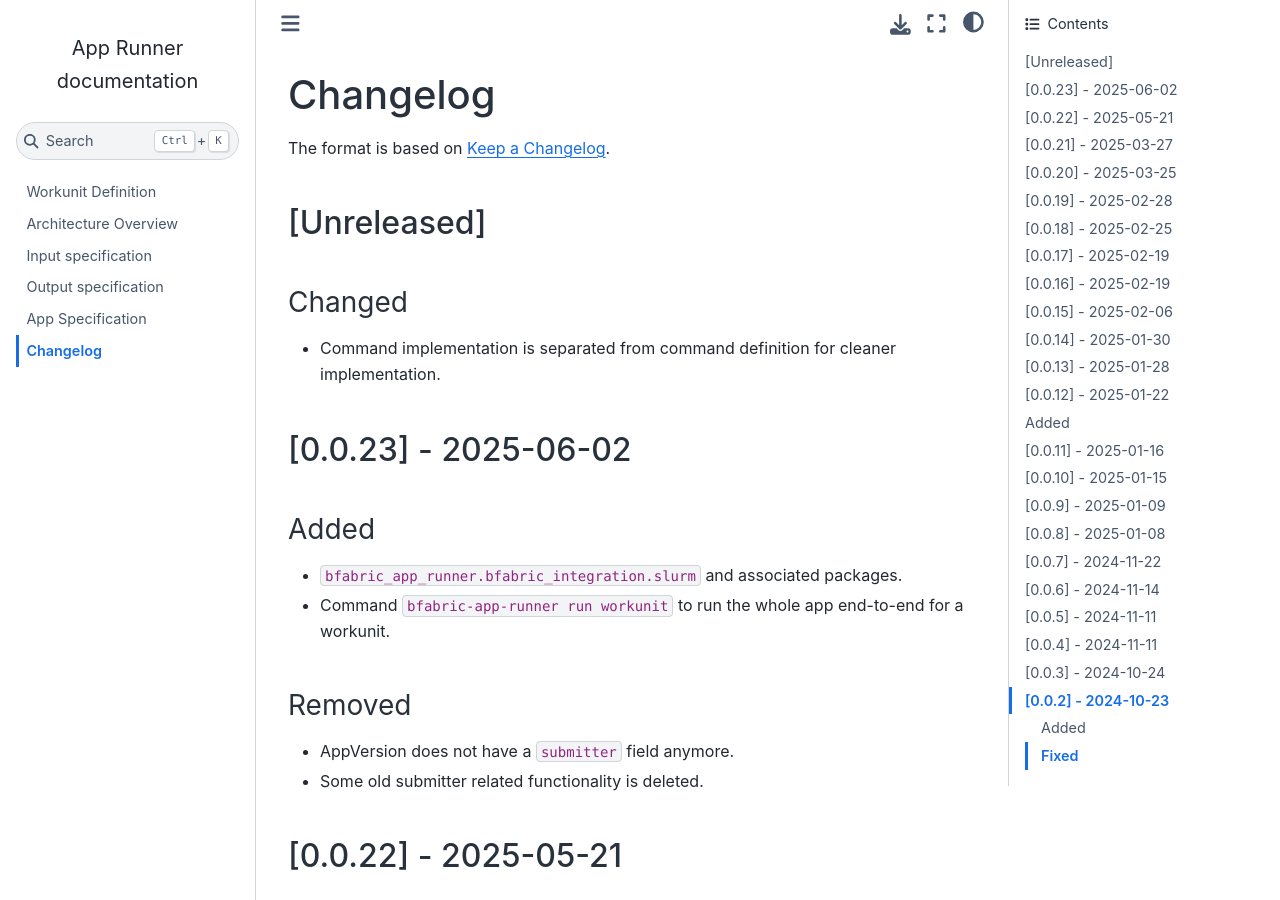
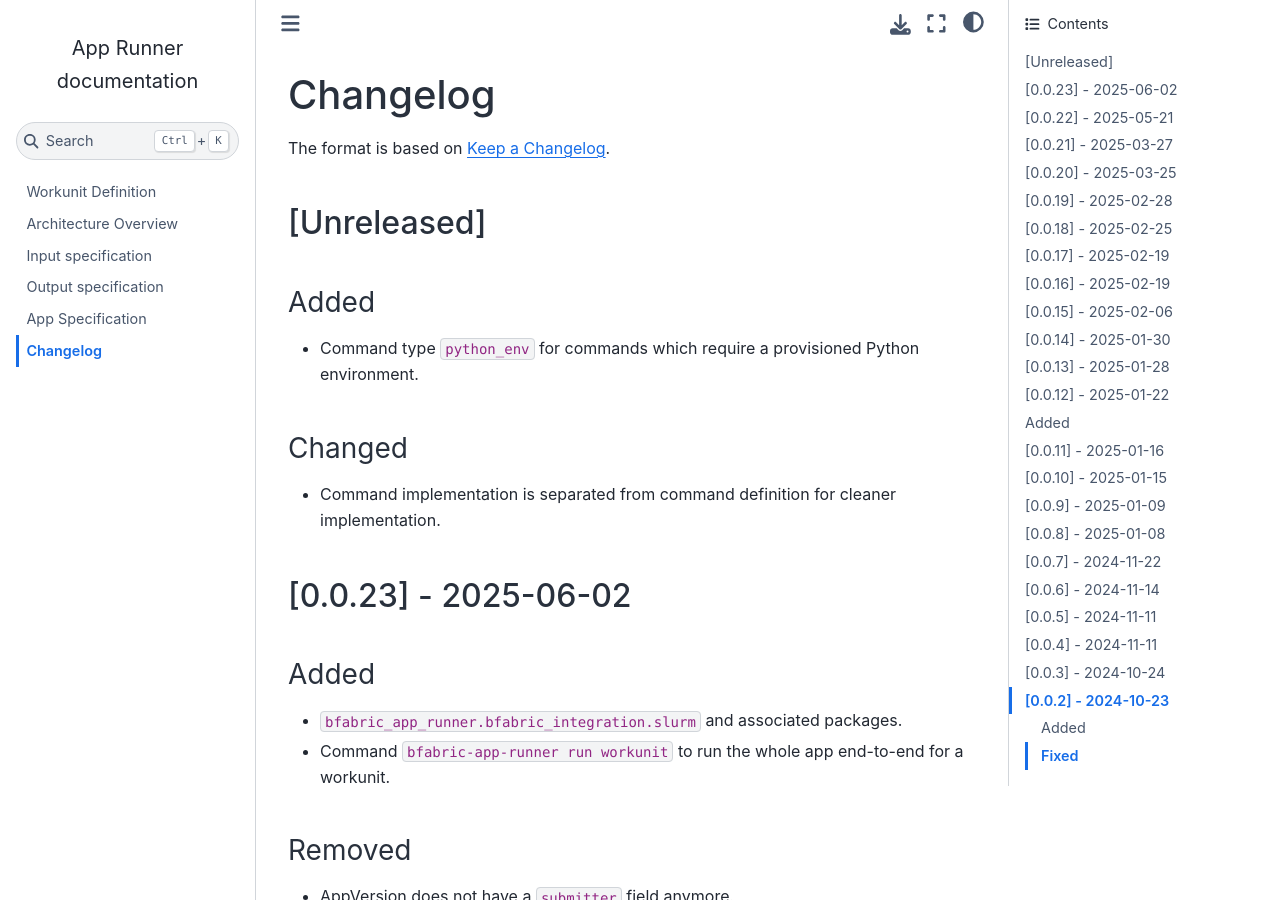
Before and after one commit to fgcz/bfabricPy, a Sphinx documentation site: the page built from bfabric_app_runner/docs/changelog.md, in a window 1280 px wide and 900 px high. Built offline with Sphinx 7.4.7 and the Sphinx Book theme 1.1.4, drawn with Linux system fonts in a browser that asks for light colours.

Commit message:
changelog

```diff
--- a/bfabric_app_runner/docs/changelog.md
+++ b/bfabric_app_runner/docs/changelog.md
@@ -3,6 +3,10 @@
 The format is based on [Keep a Changelog](https://keepachangelog.com/en/1.1.0/).
 
 ## \[Unreleased\]
+
+### Added
+
+- Command type `python_env` for commands which require a provisioned Python environment.
 
 ### Changed
 
```
